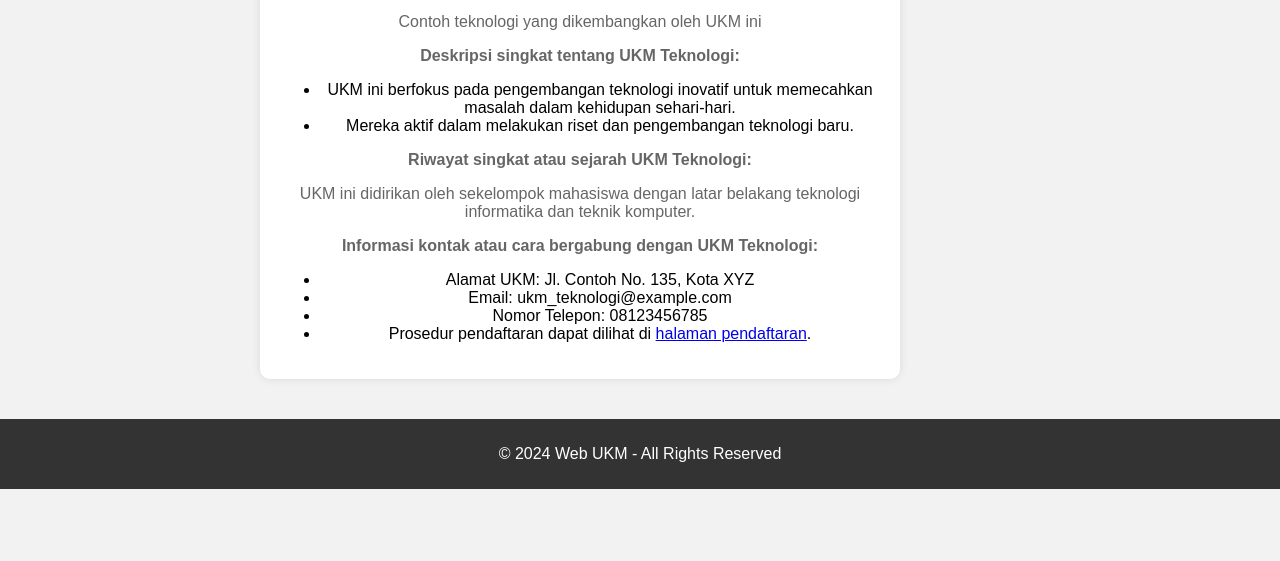
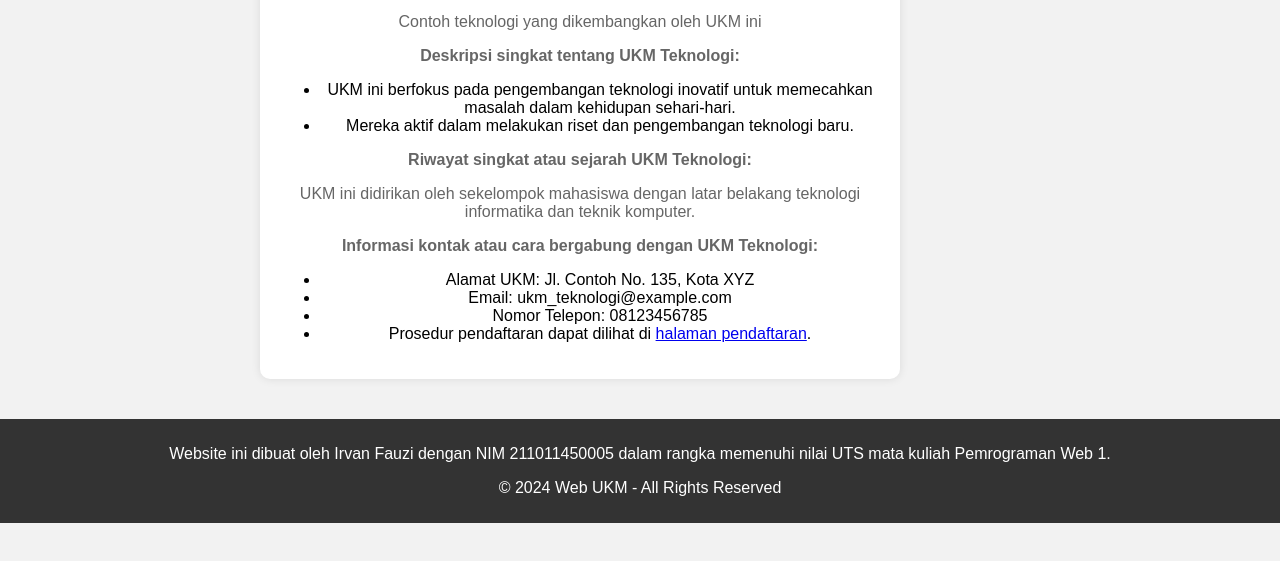
Before and after one commit to xMevan/WebUkm, a plain HTML site: page ukm_teknologi.html in a window 1280 px wide. Shown: the part 205-766 px from the top of the page. Drawn offline with Linux system fonts and the light colour scheme.

Commit message:
Update ukm_teknologi.html

```diff
--- a/ukm_teknologi.html
+++ b/ukm_teknologi.html
@@ -100,6 +100,7 @@
         </div>
     </div>
     <div class="footer">
+        <p>Website ini dibuat oleh Irvan Fauzi dengan NIM 211011450005 dalam rangka memenuhi nilai UTS mata kuliah Pemrograman Web 1.</p>
         <p>&copy; 2024 Web UKM - All Rights Reserved</p>
     </div>
 </body>
```
